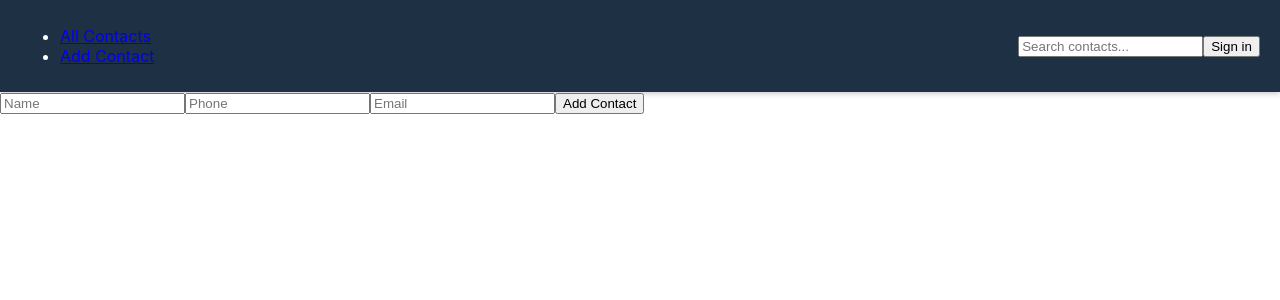
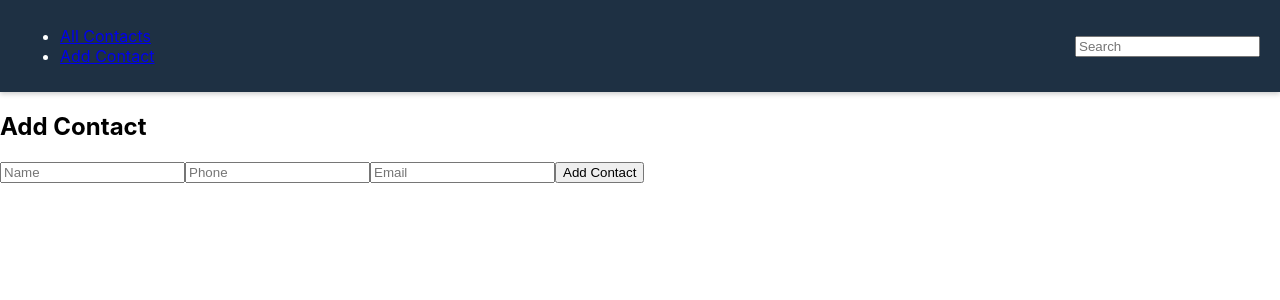
Before and after one commit to MithunM20/CONTACTapp_MERN, a React (Create React App) app in the folder frontend/: page /addContact in a window 1280 px wide. Shown: the top 300 px of the page. Built offline with nearby package versions, Linux system fonts and the light colour scheme; no server answers.

Commit message:
contact posting, fetching, editing, deleting operations on frontend is completed styling is in progress

```diff
--- a/frontend/src/App.js
+++ b/frontend/src/App.js
@@ -1,27 +1,85 @@
+
 import './App.css';
-import React from 'react';
+import React,{useState,useEffect} from 'react';
 import { BrowserRouter as Router,Routes,Route } from 'react-router-dom';
 import ContactDashboard from './components/ContactDashboard';
-import ContactDetails from './components/ContactDetails';
 import ContactForm from './components/ContactForm';
-// import Navbar from './components/NavBar';
+import axios from 'axios';
 
-function App() {
-  return (
+function App(){
+  const [contacts,setContacts]=useState([]);
+  const [editContact,setEditContact]=useState(null);
+
+  useEffect(()=>{
+    fetchContacts();
+  },[]);
+
+  const fetchContacts=async()=>{
+    try {
+      const response=await axios.get('http://localhost:4000/api/contacts');
+      setContacts(response.data);
+    } catch (error) {
+      console.error('Error fetching contacts',error);
+    }
+  };
+
+  const addOrUpdateContact=async(contact)=>{
+    if(editContact){
+      try {
+        const response=await axios.put(`http://localhost:4000/api/contacts/${editContact._id}`,contact);
+        setContacts(contacts.map((c)=>c._id===editContact._id?response.data:c));
+        setEditContact(null)
+      } catch (error) {
+        console.error('Error updating contact:',error);
+      }
+    }else{
+      try {
+        const response=await axios.post('http://localhost:4000/api/contacts',contact);
+        setContacts([...contacts,response.data]);
+      } catch (error) {
+        console.error('Error adding contact',error);
+      }
+    }
+  };
+
+  const handleEdit=(contact,navigate)=>{
+    setEditContact(contact);
+    navigate('/addContact');
+  };
+
+  const deleteContact=async(id)=>{
+    try {
+      await axios.delete(`http://localhost:4000/api/contacts/${id}`);
+      setContacts(contacts.filter((c)=>c._id!==id));
+    } catch (error) {
+      console.error('Error deleting contact',error);
+    }
+  };
+
+  return(
     <div className='container'>
       <Router>
-      <div className='App'>
+        <div className='App'>
+            <Routes>
+              <Route path='/'
+                element={<ContactDashboard
+                          contacts={contacts}
+                          deleteContact={deleteContact}
+                          onEdit={handleEdit} />}
+              />
 
-          <Routes>
-            <Route path='/' element={<ContactDashboard/>}/>
-            <Route path='/addContact' element={<ContactForm/>}/>
-            {/* <Route path='/contacts/:id' element={<ContactDetails/>}/> */}
-          </Routes>
+              <Route path='/addContact'
+                element={<ContactForm
+                          addOrUpdateContact={addOrUpdateContact}
+                          editContact={editContact}/>}
+              />
+            </Routes>
+        </div>
+      </Router>
 
-      </div>
-     </Router>
     </div>
   );
+
 }
 
 export default App;
--- a/frontend/src/components/ContactDashboard.jsx
+++ b/frontend/src/components/ContactDashboard.jsx
@@ -1,61 +1,22 @@
-import React,{useState,useEffect} from 'react'
-import axios from 'axios'
-import ContactList from './ContactList';
-import ContactForm from './ContactForm';
-import Navbar from './NavBar';
+import React from "react";
+import { useNavigate } from "react-router-dom";
+import Navbar from "./NavBar";
+import ContactList from "./ContactList";
 
-const ContactDashboard = () => {
-    const[contacts,setContacts]=useState([]);
-    const [menu, setMenu] = useState("all-contacts");
-    const [searchTerm, setSearchTerm] = useState("");
+const ContactDashboard=({contacts,deleteContact,onEdit})=>{
 
-    const filteredContacts = contacts.filter((contact) =>
-      contact.name.toLowerCase().includes(searchTerm.toLowerCase())
-    );
+  const navigate=useNavigate();
 
-    useEffect(()=>{
-        fetchContacts();
-    },[]);
+  return(
+    <div>
+      <Navbar/>
+      <ContactList
+        contacts={contacts}
+        deleteContact={deleteContact}
+        onEdit={(contact=>onEdit(contact,navigate))}
+      />
+    </div>
+  );
+};
 
-
-    const fetchContacts=async()=>{
-        try {
-            const response=await axios.get('http://localhost:4000/api/contacts');
-            setContacts(response.data);
-        } catch (error) {
-            console.error('Error fetching contacts:',error)
-        }
-    };
-
-    const addContact=async(contact)=>{
-      try {
-        const response=await axios.post('http://localhost:4000/api/contacts',contact);
-        setContacts([...contacts,response.data]);
-      } catch (error) {
-        console.error('Error adding contact',error);
-      }
-    };
-
-    const deleteContact = async (id) => {
-      try {
-        await axios.delete(`http://localhost:5000/api/contacts/${id}`);
-        setContacts(contacts.filter((c) => c._id !== id));
-      } catch (error) {
-        console.error("Error deleting contact:", error);
-      }
-    };
-
-  return (
-    <div>
-      <div>
-        <Navbar setMenu={setMenu} setSearchTerm={setSearchTerm}/>
-        <h1>All Contacts</h1>
-        {menu === "all-contacts" && <ContactList contacts={filteredContacts} deleteContact={deleteContact} />}
-        {menu === "add-contact" && <ContactForm addContact={addContact} />}
-
-      </div>
-    </div>
-  )
-}
-
-export default ContactDashboard
+export default ContactDashboard;
--- a/frontend/src/components/ContactForm.jsx
+++ b/frontend/src/components/ContactForm.jsx
@@ -1,32 +1,48 @@
-import React,{useState} from 'react'
-import Navbar from './NavBar';
+import React,{useEffect,useState} from "react";
+import { useNavigate } from "react-router-dom";
+import Navbar from "./NavBar";
 
-const ContactForm = ({addContact}) => {
+const ContactForm=({addOrUpdateContact,editContact})=>{
   const [name,setName]=useState('');
   const [phone,setPhone]=useState('');
   const [email,setEmail]=useState('');
+  const navigate=useNavigate();
+
+  useEffect(()=>{
+    if(editContact){
+      setName(editContact.name);
+      setPhone(editContact.phone);
+      setEmail(editContact.email);
+    }
+  },[editContact]);
+
   const handleSubmit=(e)=>{
     e.preventDefault();
-        addContact({name,phone,email});
+    addOrUpdateContact({name,phone,email});
     setName('');
     setPhone('');
     setEmail('');
+    navigate('/');
   };
 
-    const [setMenu] = useState("all-contacts");
-    const [searchTerm, setSearchTerm] = useState("");
-  return (
+  return(
     <div>
-      <Navbar setMenu={setMenu} setSearchTerm={setSearchTerm}/>
+      <Navbar/>
+      <h2>{editContact? 'Edit Contact' : 'Add Contact'}</h2>
+      <form onSubmit={handleSubmit}>
+        <input type="text" placeholder="Name" value={name} onChange={(e)=>setName(e.target.value)} required />
 
-      <form onSubmit={handleSubmit}>
-        <input type="text" placeholder='Name'  value={name} onChange={(e)=>setName(e.target.value)} required/>
-        <input type="text" placeholder='Phone' value={phone} onChange={(e)=>setPhone(e.target.value)} required/>
-        <input type="text" placeholder='Email' value={email} onChange={(e)=>setEmail(e.target.value)} required/>
-        <button type='submit'>Add Contact</button>
+        <input type="text" placeholder="Phone" value={phone} onChange={(e)=>setPhone(e.target.value)} required/>
+
+        <input type="text" placeholder="Email" value={email} onChange={(e)=>setEmail(e.target.value)} required />
+
+        <button type="submit">
+          {editContact ? 'Update Contact' : 'Add Contact'}
+        </button>
       </form>
     </div>
-  )
-}
+  );
 
-export default ContactForm
+};
+
+export default ContactForm;
--- a/frontend/src/components/ContactList.jsx
+++ b/frontend/src/components/ContactList.jsx
@@ -1,23 +1,21 @@
-import React from 'react'
+import React from "react";
 import '../ContactList.css'
-import { Link } from 'react-router-dom';
 
-const ContactList = ({contacts,deleteContact}) => {
-    return (
+const ContactList=({contacts,deleteContact,onEdit})=>{
+  return(
     <div>
+      <h1>All Contacts</h1>
       {contacts.map((contact)=>(
-            <div key={contact._id} className='contact-card'>
+        <div key={contact._id} className="contact-card">
           <h2>{contact.name}</h2>
-                <p>Phone:{contact.phone}</p>
-                <p>Email:{contact.email}</p>
-                <Link to={`/contacts/${contact._id}`}>Details</Link>
-                <div className='buttons'>
+          <p>{contact.phone}</p>
+          <p>{contact.email}</p>
           <button onClick={()=>deleteContact(contact._id)}>Delete</button>
-                </div>
+          <button onClick={()=>onEdit(contact)}>Edit</button>
         </div>
       ))}
     </div>
   );
-}
+};
 
-export default ContactList
+export default ContactList;
--- a/frontend/src/components/NavBar.jsx
+++ b/frontend/src/components/NavBar.jsx
@@ -1,37 +1,30 @@
-import React, { useState } from 'react'
+import React,{useState} from "react";
 import '../Navbar.css'
-import {Link} from 'react-router-dom'
-// import { assets } from '../../assets/assets'
+import { Link } from "react-router-dom";
 
-const Navbar = ({setSearchTerm,setMenu}) => {
-    const [menu, setActiveMenu] = useState("all-contacts");
+const Navbar=({setSearchTerm,setMenu})=>{
+  const [menu,setActiveMenu]=useState("all-contacts");
 
   const handleMenuClick=(menuItem)=>{
     setActiveMenu(menuItem);
-        setMenu(menuItem);
   }
 
-    return (
-        <div className='navbar'>
+  return(
+    <div className="navbar">
       <ul className="navbar-menu">
-        <li onClick={() => handleMenuClick("all-contacts")}className={menu === "all-contacts" ? "active" : ""}>
+        <li onClick={()=>handleMenuClick("all-contacts")}className={menu==="all-contacts" ? "active" : ""}>
           <Link to="/">All Contacts</Link>
         </li>
-        <li onClick={() => handleMenuClick("add-contact")}className={menu === "add-contact" ? "active" : ""}>
+
+        <li onClick={()=>handleMenuClick("add-contact")}className={menu==="add-contact" ? "active" : ""}>
           <Link to="/addContact">Add Contact</Link>
         </li>
       </ul>
       <div className="navbar-right">
-        <input
-          type="text"
-          placeholder="Search contacts..."
-          onChange={(e) => setSearchTerm(e.target.value)}
-          className="navbar-search-input"
-        />
-        <button>Sign in</button>
+        <input type="text" placeholder="Search" onChange={(e)=>setSearchTerm(e.target.value)} className="navbar-search-input" />
       </div>
     </div>
   )
 }
 
-export default Navbar
+export default Navbar;
```
Lines whose indentation alone changed are shown as unchanged.
